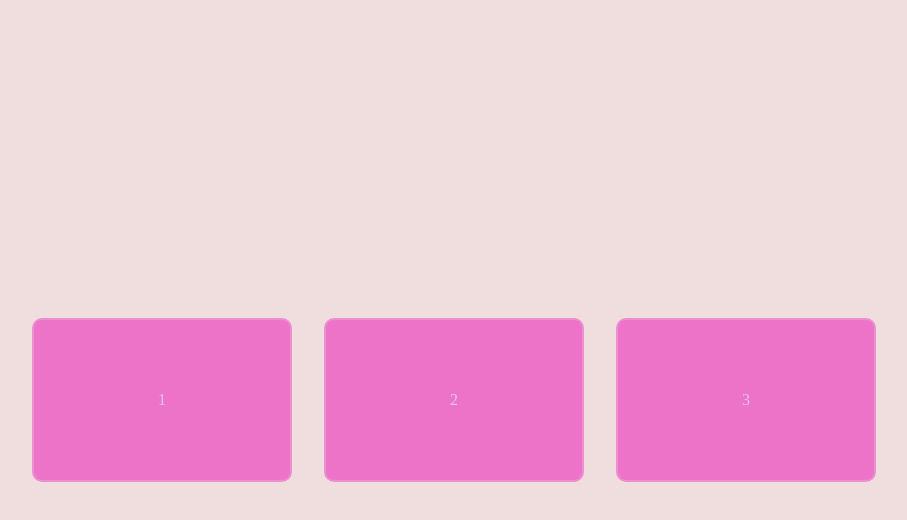
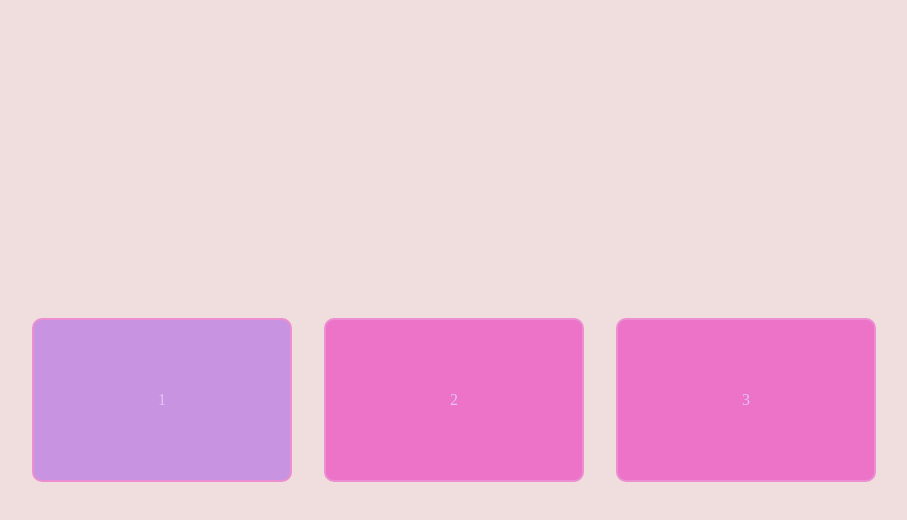
Before and after one commit to AlanaVitoriaFacenda/displayflex1a, a plain HTML site: page index.html in a window 1280 px wide. In both pictures the pointer is over the element 348 px from the left and 400 px from the top of the page. Shown: the whole page, without its empty margins (186-1093 px from the left). Drawn offline with Linux system fonts and the light colour scheme.

Commit message:
wfefrrgegtwrerthehyyyyyyju7fhioeqfth xvjcndiskgfbjd vnc,kfgdbhuilfrhegaçuihurgeaxvhcbjfhsuidlr

```diff
--- a/index.html
+++ b/index.html
@@ -35,6 +35,10 @@
             align-items: center;
 
         }
+
+        .box:hover{
+            background-color: #c893e0;
+        }
     </style>
 </head>
 
```
